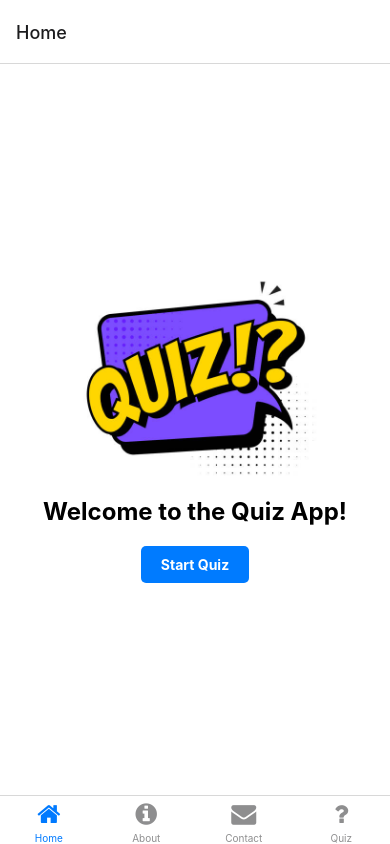
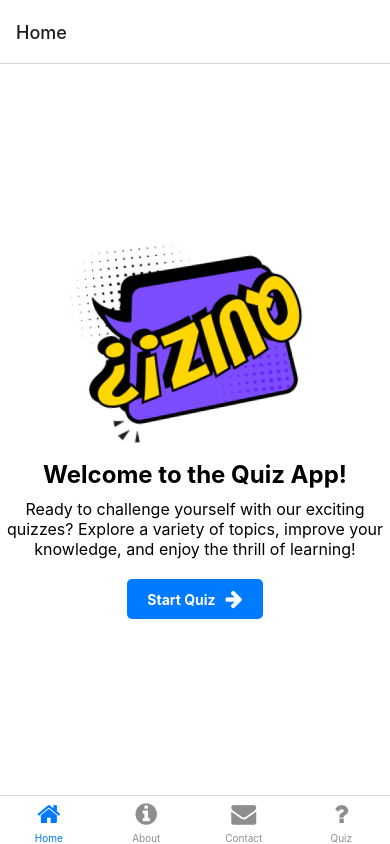
Before and after one commit to DMould123/react-native-open-trivia-quiz, a React Native app: screen /Home in a window 390 px wide. Built offline with nearby package versions, Linux system fonts and the light colour scheme.

Commit message:
Added an icon to assets. Added a rotating image on HomeScreen and icon also

```diff
--- a/app.json
+++ b/app.json
@@ -4,16 +4,14 @@
     "slug": "QuizProject",
     "version": "1.0.0",
     "orientation": "portrait",
-    "icon": "./assets/icon.png",
+    "icon": "./assets/splashquiz.png",
     "userInterfaceStyle": "light",
     "splash": {
       "image": "./assets/splash.png",
       "resizeMode": "contain",
       "backgroundColor": "#ffffff"
     },
-    "assetBundlePatterns": [
-      "**/*"
-    ],
+    "assetBundlePatterns": ["**/*"],
     "ios": {
       "supportsTablet": true
     },
--- a/src/screens/HomeScreen.js
+++ b/src/screens/HomeScreen.js
@@ -1,20 +1,58 @@
-import { StyleSheet, View, Text, TouchableOpacity, Image } from 'react-native'
+import React, { useEffect, useRef } from 'react'
+import {
+  StyleSheet,
+  View,
+  Text,
+  TouchableOpacity,
+  Animated,
+  Easing
+} from 'react-native'
+import Icon from 'react-native-vector-icons/FontAwesome'
 
 const HomeScreen = ({ navigation }) => {
   const handleStartQuiz = () => {
     navigation.navigate('Quiz', { screen: 'NameScreen' })
   }
 
+  // Animation setup
+  const spinValue = useRef(new Animated.Value(0)).current
+  const spinDuration = 2000
+  const pauseDuration = 2500
+
+  useEffect(() => {
+    Animated.loop(
+      Animated.sequence([
+        Animated.timing(spinValue, {
+          toValue: 1,
+          duration: spinDuration,
+          easing: Easing.linear,
+          useNativeDriver: true
+        }),
+        Animated.delay(pauseDuration)
+      ])
+    ).start()
+  }, [])
+
+  const spin = spinValue.interpolate({
+    inputRange: [0, 1],
+    outputRange: ['0deg', '360deg']
+  })
+
   return (
     <View style={styles.container}>
-      <Image
+      <Animated.Image
         source={require('../../assets/quiz.jpg')}
-        style={styles.image}
+        style={[styles.image, { transform: [{ rotate: spin }] }]}
         resizeMode="cover"
       />
       <Text style={styles.title}>Welcome to the Quiz App!</Text>
+      <Text style={styles.description}>
+        Ready to challenge yourself with our exciting quizzes? Explore a variety
+        of topics, improve your knowledge, and enjoy the thrill of learning!
+      </Text>
       <TouchableOpacity style={styles.button} onPress={handleStartQuiz}>
         <Text style={styles.buttonText}>Start Quiz</Text>
+        <Icon name="arrow-right" size={20} color="#fff" style={styles.icon} />
       </TouchableOpacity>
     </View>
   )
@@ -30,7 +68,13 @@ const styles = StyleSheet.create({
   title: {
     fontSize: 24,
     fontWeight: 'bold',
-    marginBottom: 20
+    marginBottom: 10,
+    textAlign: 'center'
+  },
+  description: {
+    fontSize: 16,
+    marginBottom: 20,
+    textAlign: 'center'
   },
   image: {
     width: '75%',
@@ -39,13 +83,19 @@ const styles = StyleSheet.create({
   },
   button: {
     backgroundColor: '#007bff',
+    flexDirection: 'row',
+    alignItems: 'center',
     paddingVertical: 10,
     paddingHorizontal: 20,
     borderRadius: 5
   },
   buttonText: {
     color: '#fff',
-    fontWeight: 'bold'
+    fontWeight: 'bold',
+    marginRight: 5
+  },
+  icon: {
+    marginLeft: 5
   }
 })
 
```
Also changed, not shown: assets/splashquiz.png (added).
